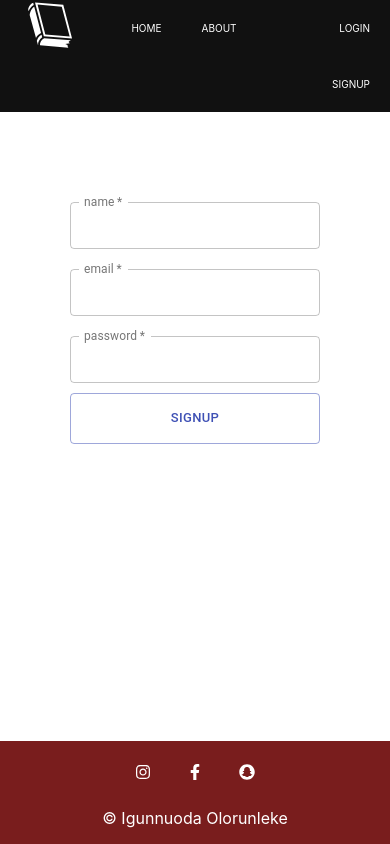
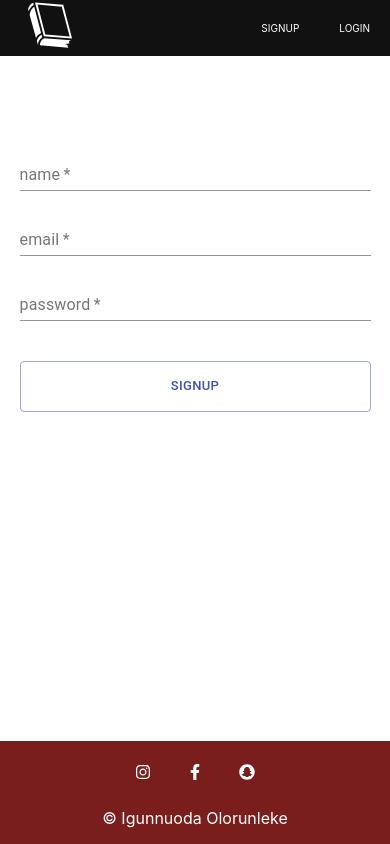
Before and after one commit to lekesmile/BookStore, a React (Create React App) app in the folder client/: page /signup in a window 390 px wide. Built offline with nearby package versions, Linux system fonts and the light colour scheme; a web font is replaced by a local one.

Commit message:
loginsignup and navbar modify

```diff
--- a/client/src/App.css
+++ b/client/src/App.css
@@ -176,12 +176,12 @@ li a:hover {
   background-color: #333;
 }
 
-.formDiv {
+/* .formDiv {
   display: flex;
   width: 50%;
   margin: 120px auto;
   height: 250px;
-}
+} */
 .formtextfield {
   margin: 5px 0;
 }
@@ -218,8 +218,11 @@ li a:hover {
 }
 
 .saveForm {
+  display: flex;
+  flex-direction: column;
   margin: 10px auto;
   min-height: 450px;
+  width: 100%;
 }
 .textCat {
   width: 60%;
@@ -232,7 +235,7 @@ li a:hover {
 }
 .MuiFormControl-root.MuiTextField-root {
   margin: 10px auto;
-  text-align: center;
+  /* text-align: center; */
 }
 
 .addButton {
@@ -245,6 +248,7 @@ li a:hover {
   text-transform: uppercase;
   display: inline-block;
 }
+
 .MuiButton-label {
   padding: 10px !important;
 }
@@ -252,12 +256,21 @@ li a:hover {
   padding: 14px 120px !important;
   margin: 0 auto;
 }
-/* .login-div {
-  color: "white";
-  width: "15%";
-  display: "flex";
-  float: "right";
-} */
+form {
+  width: 80%;
+  display: flex;
+  flex-direction: column;
+}
+.MuiTextField-root {
+  width: 100%;
+}
+.MuiButton-outlined {
+  width: 100% !important;
+  justify-content: center;
+  display: flex !important;
+  flex-direction: column;
+  align-items: center;
+}
 
 @media screen and (max-width: 600px) {
   .navH1 {
@@ -302,12 +315,12 @@ li a:hover {
   }
   .formtextfield {
     margin: 0 auto;
-    width: 80%;
+    width: 100%;
   }
-  Form {
+  /* Form {
     width: 100%;
     margin: 0 auto;
-  }
+  } */
   .MuiOutlinedInput-input {
     padding: 14px 120px !important;
     margin: 0 auto;
@@ -322,8 +335,8 @@ li a:hover {
   .btn-folder {
     display: flex;
     justify-content: center;
-    width: 80%;
-    margin: 0 auto !important;
+    width: 100%;
+    margin: 30px auto !important;
   }
   .login-div {
     color: "white";
@@ -335,6 +348,9 @@ li a:hover {
     width: 100%;
   }
   form {
-    width: 80%;
+    width: 90%;
+  }
+  nav {
+    width: 100%;
   }
 }
--- a/client/src/component/FormDelete.js
+++ b/client/src/component/FormDelete.js
@@ -95,6 +95,7 @@ const FormDelete = (props) => {
               Cancel
             </Button>
             <Button
+              style={{ margin: 10 }}
               variant="outlined"
               color="secondary"
               onClick={() => {
--- a/client/src/component/FormEdit.js
+++ b/client/src/component/FormEdit.js
@@ -79,7 +79,7 @@ const FormEdit = (props) => {
   };
 
   return (
-    <div className="FormBook container">
+    <div className="FormBook ">
       <h3 className="FormBookH3">Edit Book</h3>
       {alert.show && <Alert type={alert.type} text={alert.text} />}
 
@@ -133,9 +133,9 @@ const FormEdit = (props) => {
             }}
           />
 
-          <div>
+          <div style={{ display: "flex", justifyContent: "center" }}>
             <Button
-              style={{ margin: "10px 5px 0 0" }}
+              style={{ margin: "10px 5px 0 5px" }}
               variant="outlined"
               size="small"
               color="secondary"
--- a/client/src/component/FormSaveBook.js
+++ b/client/src/component/FormSaveBook.js
@@ -131,7 +131,7 @@ const FormSaveBook = () => {
               shrink: true,
             }}
           />
-          <div>
+          <div style={{ display: "flex", justifyContent: "center" }}>
             <Button
               style={{ marginTop: 30 }}
               variant="outlined"
--- a/client/src/component/Login.js
+++ b/client/src/component/Login.js
@@ -29,7 +29,7 @@ export default function Login() {
   }
 
   return (
-    <div className="formDiv">
+    <div className="FormBook">
       <form onSubmit={handleSubmit}>
         <div className="formtextfield">
           <TextField
@@ -41,12 +41,8 @@ export default function Login() {
             onChange={(e) => {
               setEmail(e.target.value);
             }}
-            variant="outlined"
             margin="normal"
             size="small"
-            InputLabelProps={{
-              shrink: true,
-            }}
           />
         </div>
 
@@ -59,12 +55,8 @@ export default function Login() {
               setPassword(e.target.value);
             }}
             type="password"
-            variant="outlined"
             size="small"
             required={true}
-            InputLabelProps={{
-              shrink: true,
-            }}
           />
         </div>
         <div className="btn-folder">
--- a/client/src/component/Nav.js
+++ b/client/src/component/Nav.js
@@ -46,11 +46,20 @@ const Nav = () => {
     );
   };
 
-  const renderLoginUser = () => {
+  const renderLogged = () => {
     let user = JSON.stringify(data.user.name);
     let userInfo = user.substring(1).slice(0, -1);
-
     return (
+      <div>
+        <li>
+          <Link to="/">Home</Link>
+        </li>
+        <li>
+          {" "}
+          <Link to="/about">About</Link>
+        </li>
+        <li style={{ float: "right" }}>
+          {" "}
           <div
             className="login-div"
             style={{
@@ -60,8 +69,13 @@ const Nav = () => {
               float: "right",
             }}
           >
-        <p> {` ${userInfo.toUpperCase()}`}</p>
+            <p style={{ fontSize: 14, paddingTop: 6 }}>
+              {" "}
+              {` ${userInfo.toUpperCase()}`}
+            </p>
             <FaUserCircle onClick={handlelogout} style={{ margin: 20 }} />
+          </div>
+        </li>
       </div>
     );
   };
@@ -82,15 +96,7 @@ const Nav = () => {
         </div>
 
         <ul className="nav-ul">
-          <li>
-            <Link to="/">Home</Link>
-          </li>
-          <li>
-            {" "}
-            <Link to="/about">About</Link>
-          </li>
-
-          {login === false ? renderLoginSignUp() : renderLoginUser()}
+          {login === false ? renderLoginSignUp() : renderLogged()}
         </ul>
       </nav>
     </div>
--- a/client/src/component/SignUp.js
+++ b/client/src/component/SignUp.js
@@ -29,7 +29,7 @@ const SignUp = () => {
   }
 
   return (
-    <div className="formDiv">
+    <div className="FormBook">
       <form onSubmit={handleSubmit}>
         <div className="formtextfield">
           <TextField
@@ -39,10 +39,6 @@ const SignUp = () => {
             required={true}
             value={signUpname}
             onChange={(e) => setsignUpname(e.target.value)}
-            variant="outlined"
-            InputLabelProps={{
-              shrink: true,
-            }}
           />
         </div>
 
@@ -56,10 +52,6 @@ const SignUp = () => {
             value={signUpEmail}
             onChange={(e) => {
               setsignUpEmail(e.target.value);
-            }}
-            variant="outlined"
-            InputLabelProps={{
-              shrink: true,
             }}
           />
         </div>
@@ -75,10 +67,6 @@ const SignUp = () => {
             onChange={(e) => {
               setsignUpPassword(e.target.value);
             }}
-            variant="outlined"
-            InputLabelProps={{
-              shrink: true,
-            }}
           />
         </div>
         <div className="btn-folder">
```
Lines whose indentation alone changed are shown as unchanged.
